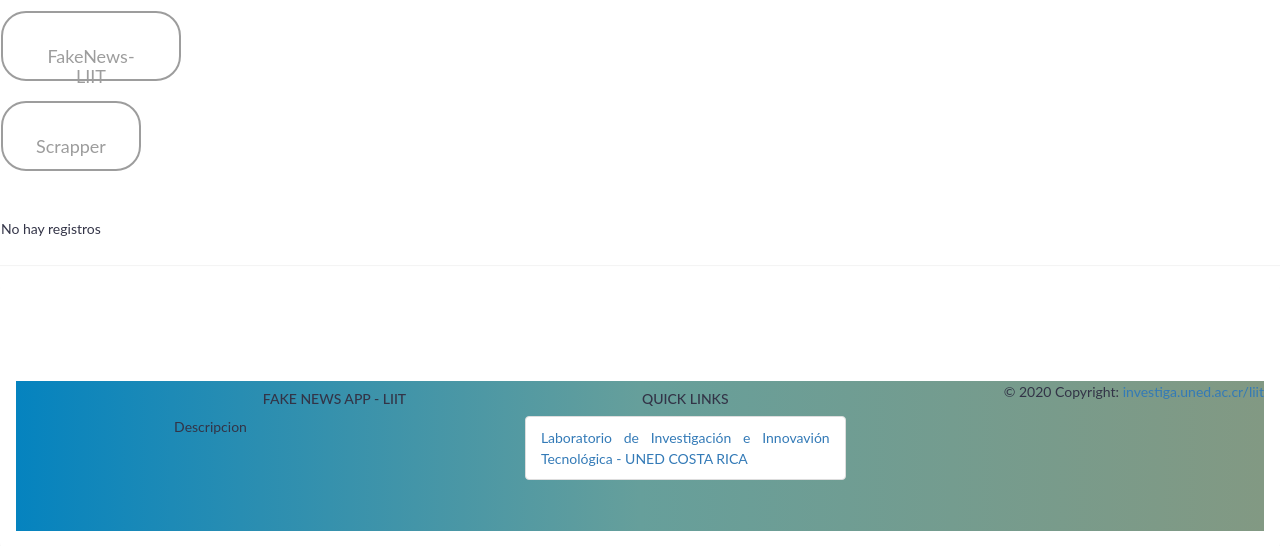
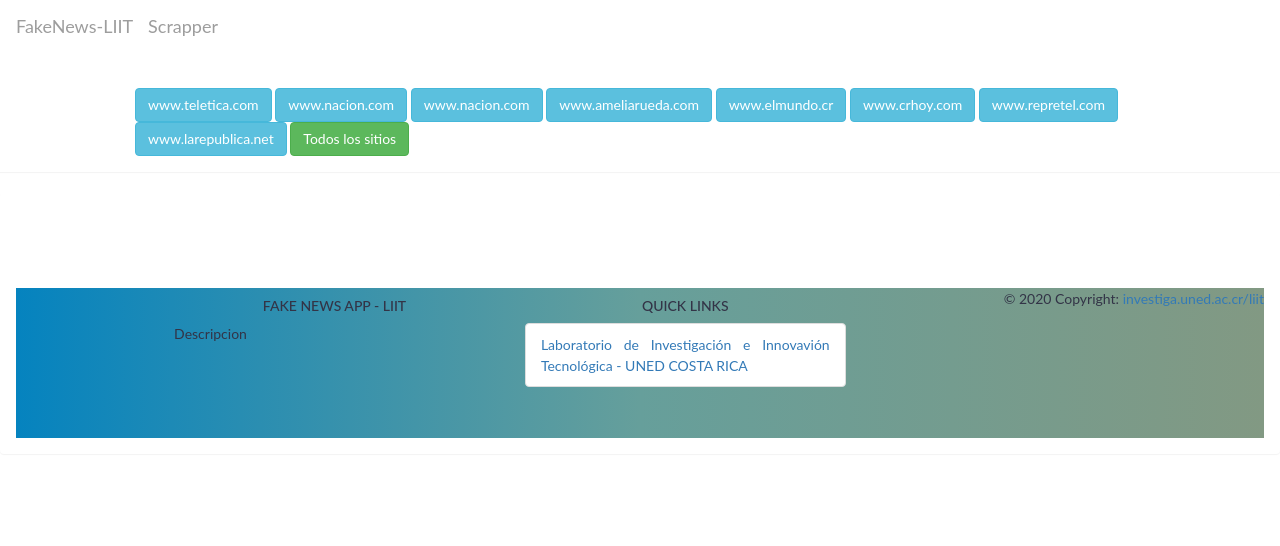
Before and after one commit to Brayan2016Linux/FakeNews-LIIT, a Django app: page /fakenews/scrapper/ in a window 1280 px wide. Shown: the top 546 px of the page. Run offline with Django 3.2, Linux system fonts and the light colour scheme; some libraries are stand-ins or nearby versions; some web fonts are replaced.

Commit message:
before join with Bryan

```diff
--- a/FakeNewsApp/static/FakeNewsApp/style.css
+++ b/FakeNewsApp/static/FakeNewsApp/style.css
@@ -17,12 +17,12 @@ body{
     color: #333447;
 }
 
-.navbar-brand{
+.navbar-button{
     font-family: Lato,Helvetica,sans-serif;
     color: #333447;
     border: 0.15em solid #9d9d9d;
     border-radius: 25px;
-    margin: 10px 0px;
+    margin: 15px 30px;
     height: 55px;
 }
 table, th, td {
@@ -53,11 +53,7 @@ table tr:nth-child(odd) {
 /* Banner                                                                        */
 /*********************************************************************************/
 
-.navbar-brand{
-    text-align: center;
-    padding: 20%;
 
-}
 
 #banner {
     text-align: center;
@@ -130,6 +126,17 @@ input[type=text] {
     border-bottom: 2px solid rgb(0, 0, 0);
   }
 
+.scrapper-list{
+    padding-right: 15px;
+    padding-left: 15px;
+    margin-right: auto;
+    margin-left: auto;
+}
+
+.toScrapBnt {
+    margin: 81px;
+}
+
   footer {
     background: linear-gradient(90deg,#0583bf,#669f9b 50%,#829983);
     min-height: 150px;
--- a/FakeNewsApp/templates/FakeNewsApp/scrapper.html
+++ b/FakeNewsApp/templates/FakeNewsApp/scrapper.html
@@ -1,44 +1,25 @@
 {% extends 'FakeNewsApp/base.html' %}
 
-{% block title %}Reporte de articulos{% endblock %}
+{% block title %}Scrapper{% endblock %}
 
 {% block body %}
 <div class="row">
     <div class="col-sm-15 col-md-15">
         <div class="panel panel-defualt">
             <div class="panel-body">
-
-                {% if object_list %}
-
-                    <table style="width:100%">
-                    <caption>Articulos de noticia: {{ object_list|length }}</caption>
-                    <tr>
-                        <th>Titulo</th>
-                        <th>Nombre del sitio</th>
-                        <th>Fecha</th>
-                        <th>URL</th>
-                    </tr>
-                    {% for a in object_list %}
-                    <tr>
-                        <td><a href="{% url 'Scrapper:details' a.id %}">{{ a.title }}</a></td>
-                        <td>{{ a.site_name }}</td>
-                        <td>{{ a.published_date }}</td>
-                        {% if a.url != None %}
-                        <td><a href="{{ a.url }}">{{ a.url }}</a></td>
-                        {% else %}
-                        <td>{{ a.url }}</td>
-                        {% endif %}
-
-                    </tr>
-                    {% endfor %}
-                    </table>
-
-
-
-                {% else %}
-                    <p>No hay registros</p>
-                {% endif %}
-
+                <div class="scrapper-list">
+                    <div class="col-sm-offset-1 col-sm-10">
+                        <button type="submit" class="btn btn-info">www.teletica.com</button>
+                        <button type="submit" class="btn btn-info">www.nacion.com</button>
+                        <button type="submit" class="btn btn-info">www.nacion.com</button>
+                        <button type="submit" class="btn btn-info">www.ameliarueda.com</button>
+                        <button type="submit" class="btn btn-info">www.elmundo.cr</button>
+                        <button type="submit" class="btn btn-info">www.crhoy.com</button>
+                        <button type="submit" class="btn btn-info">www.repretel.com</button>
+                        <button type="submit" class="btn btn-info">www.larepublica.net</button>
+                        <button type="submit" class="btn btn-success">Todos los sitios</button>
+                    </div>
+                </div>
 
             </div>
         </div>
```
